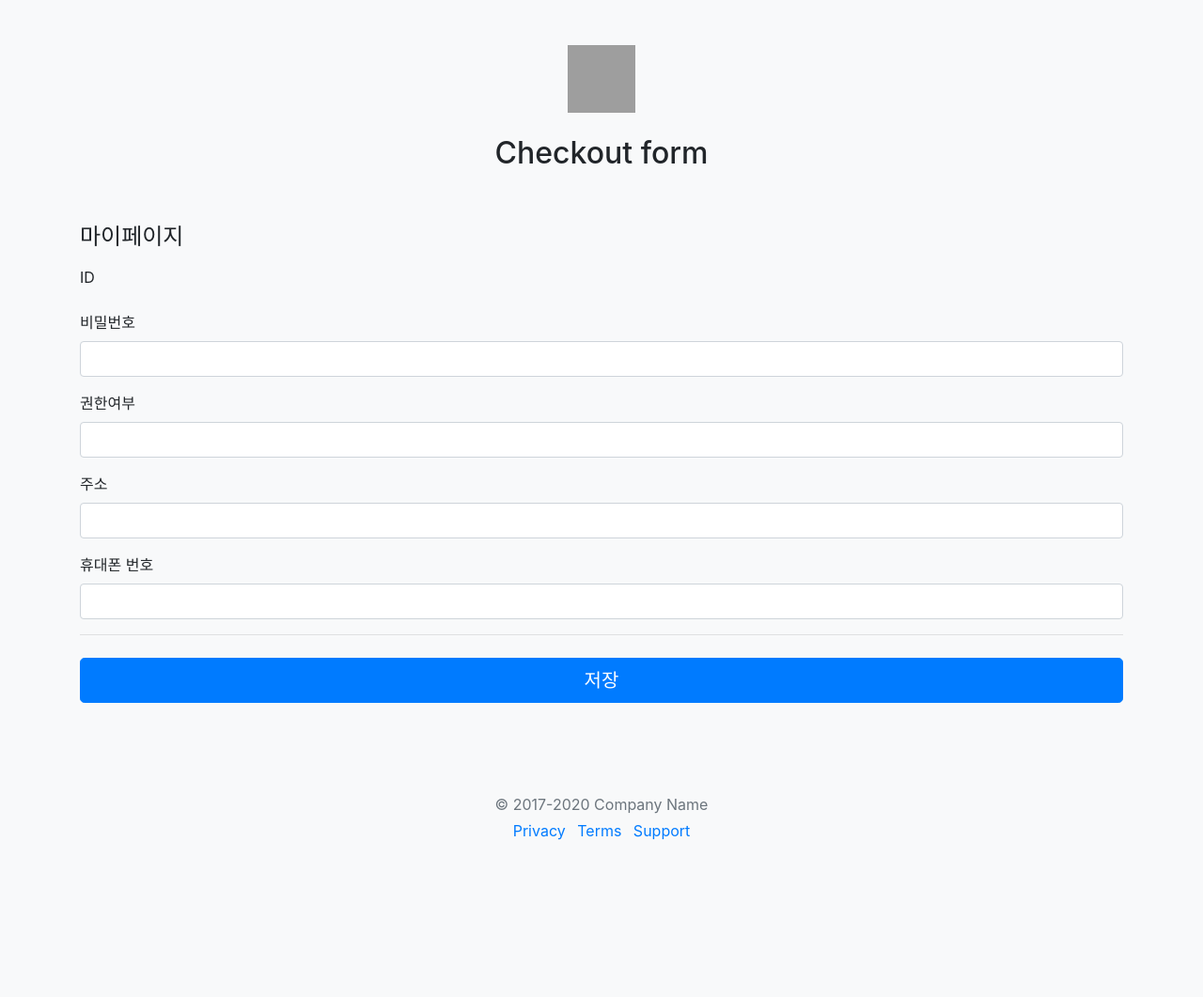
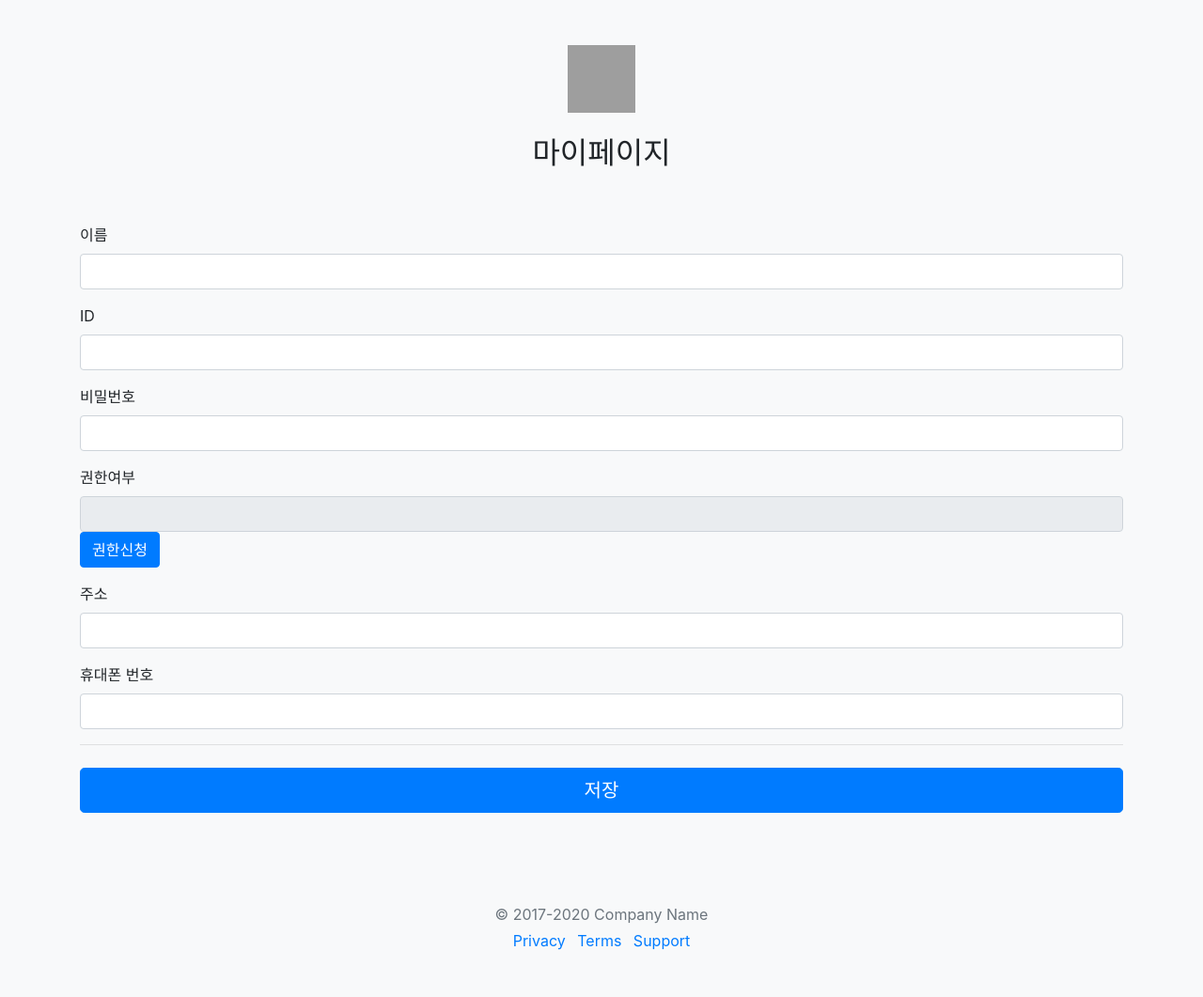
Before and after one commit to jaeseok0313/board_project, a Spring app: template src/main/resources/templates/account/mypage.html in a window 1280 px wide. Shown: the whole page at 94% size. Before the commit the page ends 894 px from the top, so only its background shows below. Run offline with Thymeleaf, Linux system fonts and the light colour scheme; the template is opened without the code that fills it, so the values that code supplies are empty; some of the project's set-up classes (security, data sources, template engines, error pages and the like) are left out, and stand-ins take their place; some libraries are stand-ins or nearby versions; grey boxes are pictures that could not be loaded.

Commit message:
마이페이지 수정기능

```diff
--- a/src/main/java/com/gma/gmagame/Service/UserService.java
+++ b/src/main/java/com/gma/gmagame/Service/UserService.java
@@ -37,4 +37,7 @@ public class UserService implements UserDetailsService {
         return userMapper.getMypage(user_id);
     }
 
+    public void UserUpdate(User user) {
+        userMapper.updateUser(user);
+    }
 }
--- a/src/main/java/com/gma/gmagame/mapper/UserMapper.java
+++ b/src/main/java/com/gma/gmagame/mapper/UserMapper.java
@@ -12,4 +12,6 @@ public interface UserMapper {
     User getUserAccount(String user_id);
 
     User getMypage(String user_id);
+
+    public void updateUser(User user);
 }
--- a/src/main/resources/templates/account/mypage.html
+++ b/src/main/resources/templates/account/mypage.html
@@ -17,73 +17,59 @@
 <div class="container">
     <div class="py-5 text-center">
         <img class="d-block mx-auto mb-4 " src="https://getbootstrap.com/docs/4.5/assets/brand/bootstrap-solid.svg" alt="" width="72" height="72">
-        <h2>Checkout form</h2>
+        <h2>마이페이지</h2>
     </div>
 
     <div>
         <div>
-            <h4 class="mb-3">마이페이지</h4>
-            <!-- 이름입력 -->
             <form method="post" th:action="@{/account/mypage}">
-                <!--
+
                 <div class="mb-3">
-                    <div class="input">
-                        <label for="user_name">이름</label>
-                        <input type="text" class="form-control" id="user_name" name="user_name" th:text="*{user_name}" required>
-                        <div class="invalid-feedback" style="width: 100%;">
-                            Valid first name is required.
-                        </div>
+                    <label for="user_name">이름</label>
+                    <div class="mypage-group">
+                        <input type="text" id="user_name" name="user_name" class="form-control" th:value="${user.user_name}">
                     </div>
                 </div>
-                -->
                 <!-- 유저아이디 입력 -->
                 <div class="mb-3">
                     <label for="user_id">ID</label>
-                    <div class="input-group">
-                        <!--<input type="text" class="form-control" id="user_id"name="user_id" required>-->
-                        <span id="user_id" name="user_id" class="form-detail" th:text="${user.user_id}" readonly></span>
-                        <div class="invalid-feedback" style="width: 100%;">
-                            Your username is required.
-                        </div>
+                    <div class="mypage-group">
+                        <input type="text" id="user_id" name="user_id" class="form-control" th:value="${user.user_id}" >
                     </div>
                 </div>
                 <!-- 비밀번호 입력 -->
                 <div class="mb-3">
-                    <div class="input">
-                        <label for="user_pwd">비밀번호</label>
-                        <input type="password" class="form-control" id="user_pwd" name="user_pwd" required>
-                        <div class="invalid-feedback" style="width: 100%;">
-                            password input
-                        </div>
+                    <label for="user_pwd">비밀번호</label>
+                    <div class="mypage-group">
+                        <input type="password" id="user_pwd" name="user_pwd" class="form-control" th:value="${user.user_pwd}">
                     </div>
                 </div>
                 <!-- 사용자 권한 여부 -->
                 <div class="mb-3">
                     <label for="admin_yn">권한여부</label>
-                    <div class="input-group">
-                        <span class="form-control" id="admin_yn"name="admin_yn"></span>
+                    <div class="mypage-group">
+                        <span id="admin_yn" name="admin_yn" class="form-control" th:text="${user.admin_yn}" readonly></span>
+                    </div>
+                    <div>
+                        <a type="button" id=admin_apply class="btn btn-primary">권한신청</a>
                     </div>
                 </div>
                 <!-- 주소 입력 -->
                 <div class="mb-3">
                     <label for="address">주소</label>
-                    <input type="text" class="form-control" id="address" name="address" required>
-                    <div class="invalid-feedback">
-                        Please enter your shipping address.
+                    <div class="mypage-group">
+                        <input type="text" id="address" name="address" class="form-control" th:value="${user.address}">
                     </div>
                 </div>
                 <!-- 휴대폰 번호 입력 -->
                 <div class="mb-3">
-                    <div class="input">
-                        <label for="phone_number">휴대폰 번호</label>
+                    <label for="phone_number">휴대폰 번호</label>
+                    <div class="mypage-group">
                         <input type="text" oninput="this.value = this.value.replace(/[^0-9.]/g, '').replace(/(\..*?)\..*/g, '$1');"
-                               class="form-control" id="phone_number" name="phone_number" required/>
-                        <div class="invalid-feedback" style="width: 100%;">
-                            password input
-                        </div>
+                               class="form-control" id="phone_number" name="phone_number" th:value="${user.phone_number}"/>
                     </div>
                 </div>
-                <!-- 회원가입 버튼 -->
+
                 <hr class="mb-4">
                 <button class="btn btn-primary btn-lg btn-block" type="submit">저장</button>
             </form>
```
Also changed, not shown: src/main/java/com/gma/gmagame/contorller/AccountController.java (+6 -2 lines), src/main/resources/mappers/main.xml (+5 -4 lines).
